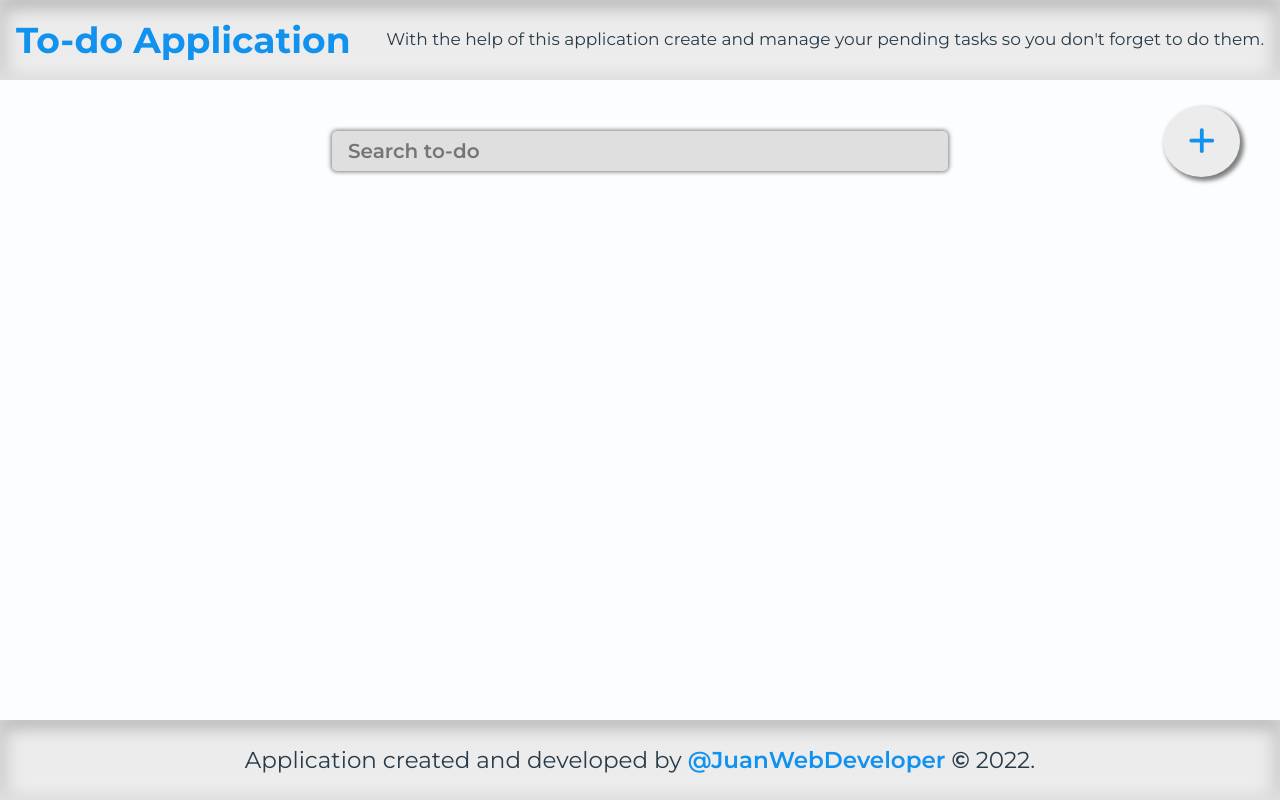
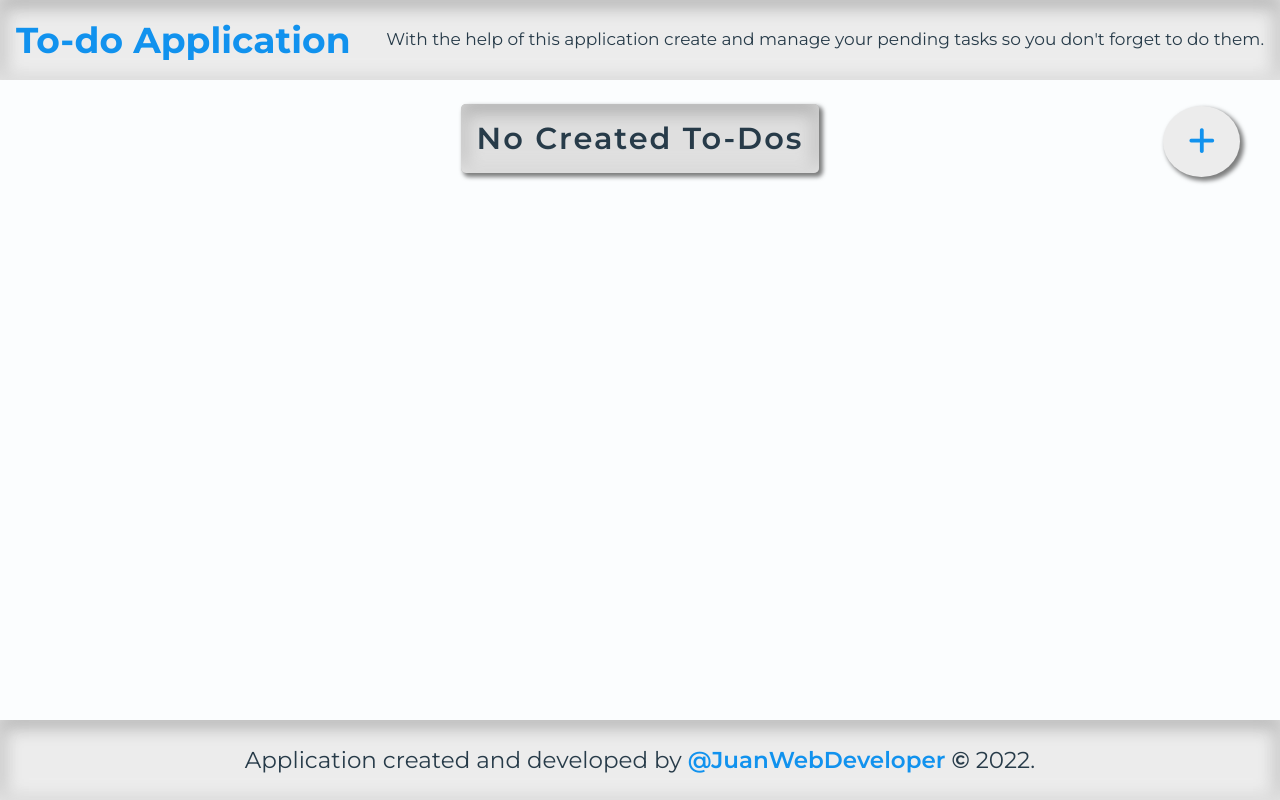
Before and after one commit to JuanWebDeveloper/Todo-App, a React (Create React App) app: page / in a window 1280 px wide. Built offline with nearby package versions, Linux system fonts and the light colour scheme.

Commit message:
Configuration for the search the results from the to-do

```diff
--- a/src/components/listTodo/SearchTodo.jsx
+++ b/src/components/listTodo/SearchTodo.jsx
@@ -1,4 +1,5 @@
-import { useDispatch } from 'react-redux';
+import { Fragment } from 'react';
+import { useDispatch, useSelector } from 'react-redux';
 
 // Actions
 import { actionToSearchTodo } from '../../actions/appActions';
@@ -8,6 +9,7 @@ import { useForm } from '../../hooks/useForm';
 
 export const SearchTodo = () => {
   const dispatch = useDispatch();
+  const { state } = useSelector((state) => state);
 
   // Handle to-do search
   const { formValues, handleInputChange } = useForm({ search: '' });
@@ -17,10 +19,16 @@ export const SearchTodo = () => {
   const handleKeyUp = () => dispatch(actionToSearchTodo(search));
 
   return (
-    <div className='search-todo'>
-      <form>
-        <input type='text' name='search' placeholder='Search to-do' value={search} onChange={handleInputChange} onKeyUp={handleKeyUp} />
-      </form>
-    </div>
+    <Fragment>
+      {state.todos.length > 0 ? (
+        <div className='search-todo'>
+          <form>
+            <input type='text' name='search' placeholder='Search to-do' value={search} onChange={handleInputChange} onKeyUp={handleKeyUp} />
+          </form>
+        </div>
+      ) : (
+        <div className='no-created isActive'>No created to-dos</div>
+      )}
+    </Fragment>
   );
 };
--- a/src/containers/ListTodo.js
+++ b/src/containers/ListTodo.js
@@ -26,6 +26,8 @@ const ListTodo = () => {
           ))}
         </div>
       )}
+
+      {!state.todoSearch.length > 0 && state.isSearching && state.todos.length > 0 && <div className={`no-found isActive`}>No found to-dos</div>}
     </div>
   );
 };
--- a/src/sass/containers/_listTodo.scss
+++ b/src/sass/containers/_listTodo.scss
@@ -153,4 +153,56 @@
       }
     }
   }
+
+  // Styles of the no found to-dos
+  .no-found,
+  .no-created {
+    background-color: #e00b0b;
+    box-shadow: $box_shadow_primary;
+    border-radius: 5px;
+    color: #fdfdfd;
+    font-size: $font_size_sub_title;
+    font-weight: $font_weight_sub_title;
+    height: 0;
+    letter-spacing: 1px;
+    text-transform: capitalize;
+    transition: $transition;
+    padding: 0;
+  }
+
+  .no-created {
+    background-color: $background_third;
+    box-shadow: $box_shadow_secondary;
+    color: $color_text;
+    position: relative;
+
+    &::before {
+      border-radius: 5px;
+      box-shadow: $box_shadow_fourth;
+      content: '';
+      height: 100%;
+      left: 0%;
+      position: absolute;
+      top: 0%;
+      width: 100%;
+    }
+  }
+
+  .isActive {
+    animation: no-found-animation 0.5s forwards;
+  }
+
+  @keyframes no-found-animation {
+    0% {
+      height: 0;
+      letter-spacing: 1px;
+      padding: 0;
+    }
+
+    100% {
+      height: auto;
+      letter-spacing: 2px;
+      padding: 1rem;
+    }
+  }
 }
--- a/src/store/appReducer.js
+++ b/src/store/appReducer.js
@@ -14,7 +14,7 @@ export const appReducer = (state = initialState, action) => {
         todos: [...state.todos, action.payload],
         isEditing: {},
         todoSearch: [...state.todoSearch],
-        isSearching: state.isSearching,
+        isSearching: false,
       };
     case types.getById:
       return {
```
